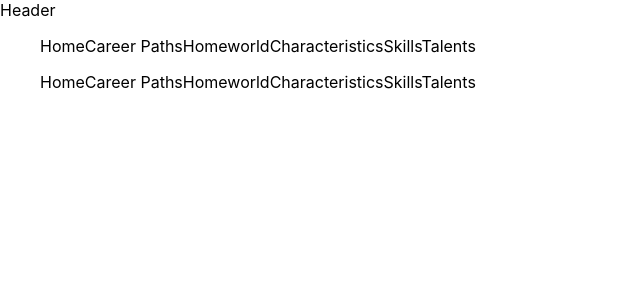
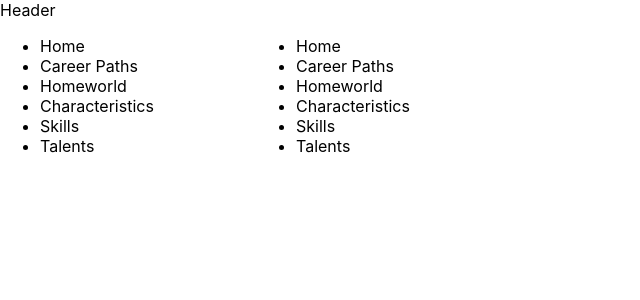
Before and after one commit to ccooper2382/Dark-Heresy-Next, a Next.js app: page /components/sidenav in a window 1280 px wide. Shown: the top 300 px of the page, without its empty margins (0-640 px from the left). Built offline with nearby package versions, Linux system fonts and the light colour scheme.

Commit message:
Add files via upload

```diff
--- a/pages/components/layout.jsx
+++ b/pages/components/layout.jsx
@@ -1,14 +1,17 @@
 import React, { Fragment } from 'react';
 import MainHeader from "./main-header";
 import Sidenav from "./sidenav";
+import classes from "./layout.module.css"
 
 
 function Layout(props) {
     return (
         <Fragment>
             <MainHeader/>
-            <Sidenav/>
-            <main>{props.children}</main>
+            <article className={classes.container}>
+                <Sidenav />
+                <main className={classes.body}>{props.children}</main>
+            </article>
         </Fragment>
     );
 }
--- /dev/null
+++ b/pages/components/layout.module.css
@@ -0,0 +1,8 @@
+.container {
+    display: flex;
+    flex-wrap: wrap;
+}
+
+.body {
+    width: 80%;
+}
--- a/pages/components/sidenav.jsx
+++ b/pages/components/sidenav.jsx
@@ -1,17 +1,18 @@
 import React from 'react';
 import Link from "next/link";
+import classes from "./sidenav.module.css";
 
 function Sidenav(props) {
     return (
-        <aside>
+        <aside className={classes.sidenav}>
             <nav>
                 <ul>
-                    <Link href="/">Home</Link>
-                    <Link href="/Character-Creation/Career-Paths">Career Paths</Link>
-                    <Link href="/Character-Creation/Homeworld">Homeworld</Link>
-                    <Link href="/Character-Creation/Characteristics">Characteristics</Link>
-                    <Link href="/Character-Creation/Skills">Skills</Link>
-                    <Link href="/Character-Creation/Talents">Talents</Link>
+                    <li><Link href="/">Home</Link></li>
+                    <li><Link href="/Character-Creation/Career-Paths">Career Paths</Link></li>
+                    <li><Link href="/Character-Creation/Homeworld">Homeworld</Link></li>
+                    <li><Link href="/Character-Creation/Characteristics">Characteristics</Link></li>
+                    <li><Link href="/Character-Creation/Skills">Skills</Link></li>
+                   <li><Link href="/Character-Creation/Talents">Talents</Link></li>
                 </ul>
             </nav>
         </aside>
--- /dev/null
+++ b/pages/components/sidenav.module.css
@@ -0,0 +1,3 @@
+.sidenav {
+    width: 20%;
+}
```
Also changed, not shown: pages/components/main-header.module.css (added).
